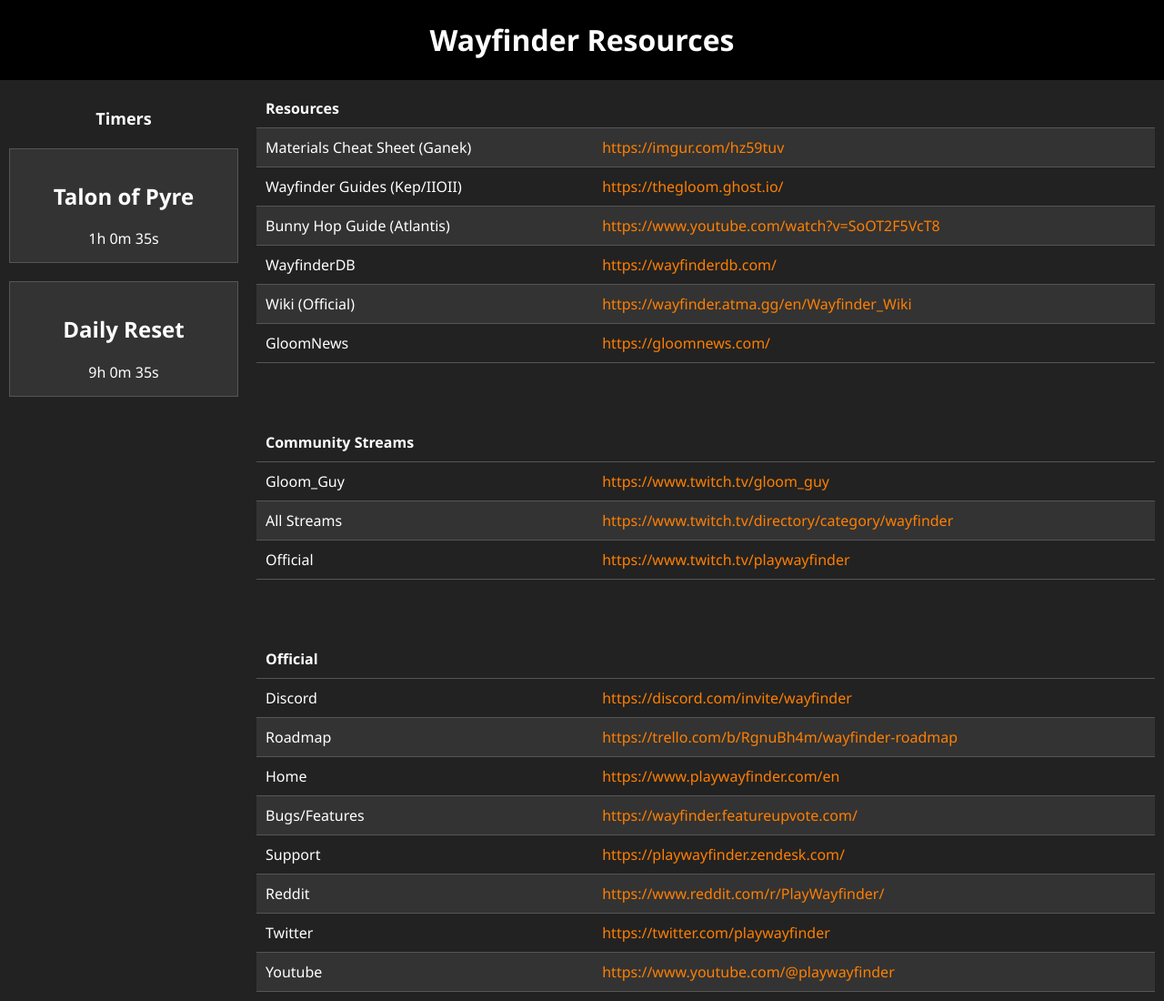
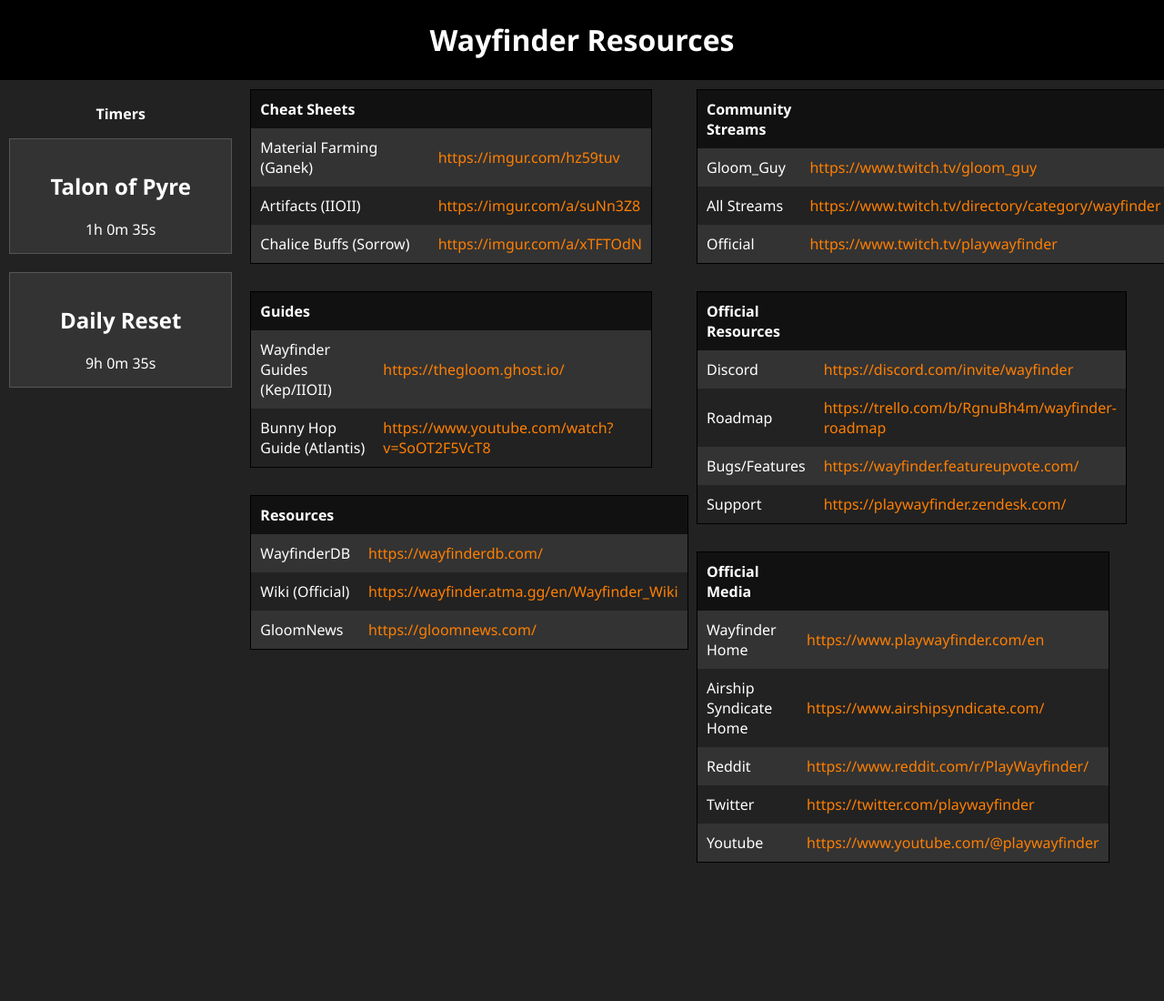
Before and after one commit to emilios-c/wayfinderresources, a plain HTML site: page index.html in a window 1280 px wide. Shown: the whole page at 91% size. After the commit the page ends 988 px from the top, so only its background shows below. Drawn offline with Linux system fonts and the light colour scheme.

Commit message:
Update index.html
Updated page layout

```diff
--- a/index.html
+++ b/index.html
@@ -13,7 +13,6 @@
             padding: 0;
             box-sizing: border-box;
         }
-
         header {
             background-color: #000;
             padding-top: 1px;
@@ -21,18 +20,15 @@
             text-align: center;
             color: #ffffff;
         }
-
-        section {
+        .main-container {
             display: flex;
+            flex-wrap: nowrap;
             padding: 10px;
         }
-
-        nav {
+        .timers {
             width: 20%;
             padding-right: 20px;
-            /* border-right: 1px solid #555555; */
         }
-
         .countdown-box {
             background-color: #333;
             border: 1px solid #555555;
@@ -40,16 +36,39 @@
             text-align: center;
             margin-bottom: 20px;
         }
-
-        section > div {
-            flex: 1;
+        .content-left, .content-right {
+            width: 40%; /* Adjusted for two columns */
+            display: flex;
+            flex-direction: column;
         }
-
-        section p {
-            font-size: 18px;
-            line-height: 1.6;
+        .table-container {
+            width: 100%; /* Tables will fill the div */
+            margin-bottom: 30px; /* Spacing between tables */
         }
-
+        table {
+            width: 90%;
+            border-collapse: collapse;
+            border: 1px solid #000;
+        }
+        th, td {
+            padding: 10px;
+            text-align: left;
+        }
+        th {
+            background-color: #121111;
+            color: #fff;
+            border-style: 1px solid;
+        }
+        tr:nth-child(even) {
+            background-color: #333;
+        }
+        a {
+            color: #ff7f00; /* Link color */
+            text-decoration: none;
+        }
+        a:hover {
+            color: #ffbf80; /* Link color on hover */
+        }
 		footer {
             background-color: #333333;
             padding: 0px;
@@ -59,43 +78,6 @@
             width: 100%;
             color: #ffffff;
         }
-
-				table {
-		  width: 100%;
-		  border-collapse: collapse;
-		}
-
-		th,
-		td {
-		  padding: 10px;
-		  text-align: left;
-		  border-bottom: 1px solid #555;
-		}
-
-		th {
-		  background-color: #222;
-		  color: #fff;
-		}
-		tr {
-			height:40px;
-		}
-
-		tr:nth-child(even) {
-		  background-color: #333;
-		}
-
-		tr:hover {
-		  background-color: #444;
-		}
-
-		td a {
-		  color: #ff7f00; /* Link color */
-		  text-decoration: none;
-		}
-
-		td a:hover {
-		  color: #ffbf80; /* Link color on hover */
-		}
     </style>
 </head>
 <body>
@@ -104,8 +86,9 @@
     <h1>Wayfinder Resources</h1>
 </header>
 
-    <section>
-        <nav>
+<div class="main-container">
+	<!-- TIMERS -->
+    <div class="timers">
         <p style="text-align: center; font-weight: bold;">Timers</p>
         <div class="countdown-box">
             <h2>Talon of Pyre</h2>
@@ -116,140 +99,80 @@
             <h2>Daily Reset</h2>
             <div id="countdown-daily-reset"></div>
         </div>
-        </nav>
-
-        <div>
-			<table>
-				<tr height="60">
-					<th>Resources</th>
-					<th></th>
-				</tr>
-				<tr>
-					<td>Materials Cheat Sheet (Ganek)</td>
-					<td><a href="https://imgur.com/hz59tuv" target="_blank">https://imgur.com/hz59tuv</a></td>
-				</tr>
-				<tr>
-					<td>Wayfinder Guides (Kep/IIOII)</td>
-					<td><a href="https://thegloom.ghost.io/" target="_blank">https://thegloom.ghost.io/</a></td>
-				</tr>
-				<tr>
-					<td>Bunny Hop Guide (Atlantis)</td>
-					<td><a href="https://www.youtube.com/watch?v=SoOT2F5VcT8" target="_blank">https://www.youtube.com/watch?v=SoOT2F5VcT8</a></td>
-				</tr>
+    </div>
 
 
-				<tr>
-					<td>WayfinderDB</td>
-					<td><a href="https://wayfinderdb.com/" target="_blank">https://wayfinderdb.com/</a></td>
-				</tr>
-				<tr>
-					<td>Wiki (Official)</td>
-					<td><a href="https://wayfinder.atma.gg/en/Wayfinder_Wiki" target="_blank">https://wayfinder.atma.gg/en/Wayfinder_Wiki</a></td>
-				</tr>
-				<tr>
-					<td>GloomNews</td>
-					<td><a href="https://gloomnews.com/" target="_blank">https://gloomnews.com/</a></td>
-				</tr>
-
-
-				<!--
-				<tr height="40">
-					<th><br /><br />Spreadsheets</th>
-					<th></th>
-				</tr>
-				<tr>
-					<td>KepKep Sheet 2.0 (by KepKep)</td>
-					<td><a href="https://docs.google.com/spreadsheets/d/1rVhPPbYUqQUpLss2b3qkQUbN7Vh7xTVyVg9JjPQTW04/edit#gid=0" target="_blank">Link</a></td>
-				</tr>
-				<tr>
-					<td>Project Wayfinder (by <TBG>Drakhan)</td>
-					<td><a href="https://docs.google.com/spreadsheets/d/1WW_AeeIcZyZr-ZOLYI-xxsxM0bsuktmXeGkPeUPJf9c/edit#gid=405902017" target="_blank">Link</a></td>
-				</tr>
-				<tr>
-					<td>Wayfinder Awakening Sheet (by ItsMrBub)</td>
-					<td><a href="https://docs.google.com/spreadsheets/d/1NQClJx-9oBU_9bbRCcp8WAGIZgHd8AcSOeTUv5z5rxE/" target="_blank">Link</a></td>
-				</tr>
-				-->
-
-
-				<tr height="40">
-					<th><br /><br /><br />Community Streams</th>
-					<th></th>
-				</tr>
-				<tr>
-					<td>Gloom_Guy</td>
-					<td><a href="https://www.twitch.tv/gloom_guy" target="_blank">https://www.twitch.tv/gloom_guy</a></td>
-				</tr>
-				<tr>
-					<td>All Streams</td>
-					<td><a href="https://www.twitch.tv/directory/category/wayfinder" target="_blank">https://www.twitch.tv/directory/category/wayfinder</a></td>
-				</tr>
-				<tr>
-					<td>Official</td>
-					<td><a href="https://www.twitch.tv/playwayfinder" target="_blank">https://www.twitch.tv/playwayfinder</a></td>
-				</tr>
-
-
-				<!--
-				<tr>
-					<td>Datamine</td>
-					<td><a href="https://twitter.com/LeaksWayfinder" target="_blank">https://twitter.com/LeaksWayfinder</a></td>
-				</tr>
-				-->
-
-
-
-
-				<tr height="60">
-					<th><br /><br /><br />Official</th>
-					<th></th>
-				</tr>
-				<tr>
-					<td>Discord</td>
-					<td><a href="https://discord.com/invite/wayfinder" target="_blank">https://discord.com/invite/wayfinder</a></td>
-				</tr>
-				<tr>
-					<td>Roadmap</td>
-					<td><a href="https://trello.com/b/RgnuBh4m/wayfinder-roadmap" target="_blank">https://trello.com/b/RgnuBh4m/wayfinder-roadmap</a></td>
-				</tr>
-				<tr>
-					<td>Home</td>
-					<td><a href="https://www.playwayfinder.com/en" target="_blank">https://www.playwayfinder.com/en</a></td>
-				</tr>
-
-				<tr>
-					<td>Bugs/Features</td>
-					<td><a href="https://wayfinder.featureupvote.com/" target="_blank">https://wayfinder.featureupvote.com/</a></td>
-				</tr>
-				<tr>
-					<td>Support</td>
-					<td><a href="https://playwayfinder.zendesk.com/" target="_blank">https://playwayfinder.zendesk.com/</a></td>
-				</tr>
-				<tr>
-					<td>Reddit</td>
-					<td><a href="https://www.reddit.com/r/PlayWayfinder/" target="_blank">https://www.reddit.com/r/PlayWayfinder/</a></td>
-				</tr>
-
-				<tr>
-					<td>Twitter</td>
-					<td><a href="https://twitter.com/playwayfinder" target="_blank">https://twitter.com/playwayfinder</a></td>
-				</tr>
-				<tr>
-					<td>Youtube</td>
-					<td><a href="https://www.youtube.com/@playwayfinder" target="_blank">https://www.youtube.com/@playwayfinder</a></td>
-				</tr>
+	<!-- LEFT -->
+	<div class="content-left">
+        <!-- Cheat Sheets -->
+        <div class="table-container">
+            <table>
+                <tr><th>Cheat Sheets</th><th></th></tr>
+                <tr><td>Material Farming (Ganek)</a></td><td><a href="https://imgur.com/hz59tuv" target="_blank">https://imgur.com/hz59tuv</a></td></tr>
+                <tr><td>Artifacts (IIOII)</td><td><a href="https://imgur.com/a/suNn3Z8" target="_blank">https://imgur.com/a/suNn3Z8</a></td></tr>
+                <tr><td>Chalice Buffs (Sorrow)</td><td><a href="https://imgur.com/a/xTFTOdN" target="_blank">https://imgur.com/a/xTFTOdN</a></td></tr>
             </table>
         </div>
-    </section>
 
-	<!--
-    <footer>
-        <p>Last Update March 16th, 2024 - emilios</p>
-    </footer>
-	-->
+        <!-- Guides -->
+        <div class="table-container">
+            <table>
+                <tr><th>Guides</th><th></th></tr>
+                <tr><td>Wayfinder Guides (Kep/IIOII)</td><td><a href="https://thegloom.ghost.io/" target="_blank">https://thegloom.ghost.io/</a></td></tr>
+                <tr><td>Bunny Hop Guide (Atlantis)</td><td><a href="https://www.youtube.com/watch?v=SoOT2F5VcT8" target="_blank">https://www.youtube.com/watch?v=SoOT2F5VcT8</a></td></tr>
+            </table>
+        </div>
+
+        <!-- Resources -->
+        <div class="table-container">
+            <table>
+                <tr><th>Resources</th><th></th></tr>
+                <tr><td>WayfinderDB</td><td><a href="https://wayfinderdb.com/" target="_blank">https://wayfinderdb.com/</a></td></tr>
+                <tr><td>Wiki (Official)</td><td><a href="https://wayfinder.atma.gg/en/Wayfinder_Wiki" target="_blank">https://wayfinder.atma.gg/en/Wayfinder_Wiki</a></td></tr>
+                <tr><td>GloomNews</td><td><a href="https://gloomnews.com/" target="_blank">https://gloomnews.com/</a></td></tr>
+            </table>
+        </div>
+    </div>
+
+	<!-- RIGHT -->
+    <div class="content-right">
+        <!-- Community Streams -->
+        <div class="table-container">
+            <table>
+                <tr><th>Community Streams</th><th></th></tr>
+                <tr><td>Gloom_Guy</td><td><a href="https://www.twitch.tv/gloom_guy" target="_blank">https://www.twitch.tv/gloom_guy</a></td></tr>
+                <tr><td>All Streams</td><td><a href="https://www.twitch.tv/directory/category/wayfinder" target="_blank">https://www.twitch.tv/directory/category/wayfinder</a></td></tr>
+                <tr><td>Official</td><td><a href="https://www.twitch.tv/playwayfinder" target="_blank">https://www.twitch.tv/playwayfinder</a></td></tr>
+            </table>
+        </div>
+
+		<!-- Official -->
+		<div class="table-container">
+			<table>
+				<tr><th>Official Resources</th><th></th></tr>
+				<tr><td>Discord</td><td><a href="https://discord.com/invite/wayfinder" target="_blank">https://discord.com/invite/wayfinder</a></td></tr>
+				<tr><td>Roadmap</td><td><a href="https://trello.com/b/RgnuBh4m/wayfinder-roadmap" target="_blank">https://trello.com/b/RgnuBh4m/wayfinder-roadmap</a></td></tr>
+				<tr><td>Bugs/Features</td><td><a href="https://wayfinder.featureupvote.com/" target="_blank">https://wayfinder.featureupvote.com/</a></td></tr>
+				<tr><td>Support</td><td><a href="https://playwayfinder.zendesk.com/" target="_blank">https://playwayfinder.zendesk.com/</a></td></tr>
+			</table>
+		</div>
+		<div class="table-container">
+			<table>
+				<tr><th>Official Media</th><th></th></tr>
+				<tr><td>Wayfinder Home</td><td><a href="https://www.playwayfinder.com/en" target="_blank">https://www.playwayfinder.com/en</a></td></tr>
+				<tr><td>Airship Syndicate Home</td><td><a href="https://www.playwayfinder.com/en" target="_blank">https://www.airshipsyndicate.com/</a></td></tr>
+				<tr><td>Reddit</td><td><a href="https://www.reddit.com/r/PlayWayfinder/" target="_blank">https://www.reddit.com/r/PlayWayfinder/</a></td></tr>
+				<tr><td>Twitter</td><td><a href="https://twitter.com/playwayfinder" target="_blank">https://twitter.com/playwayfinder</a></td></tr>
+				<tr><td>Youtube</td><td><a href="https://www.youtube.com/@playwayfinder" target="_blank">https://www.youtube.com/@playwayfinder</a></td></tr>
+			</table>
+		</div>
+    </div>
+</div>
+
+<!--<footer><p>Last Update March 16th, 2024 - emilios</p></footer>-->
 
 <script>
-        // JavaScript function for the countdown timer
+	// TIMER:
 	function updateCountdown() {
 		const now = new Date();
 		const currentHour = now.getUTCHours();
```
Lines whose indentation alone changed are shown as unchanged.
